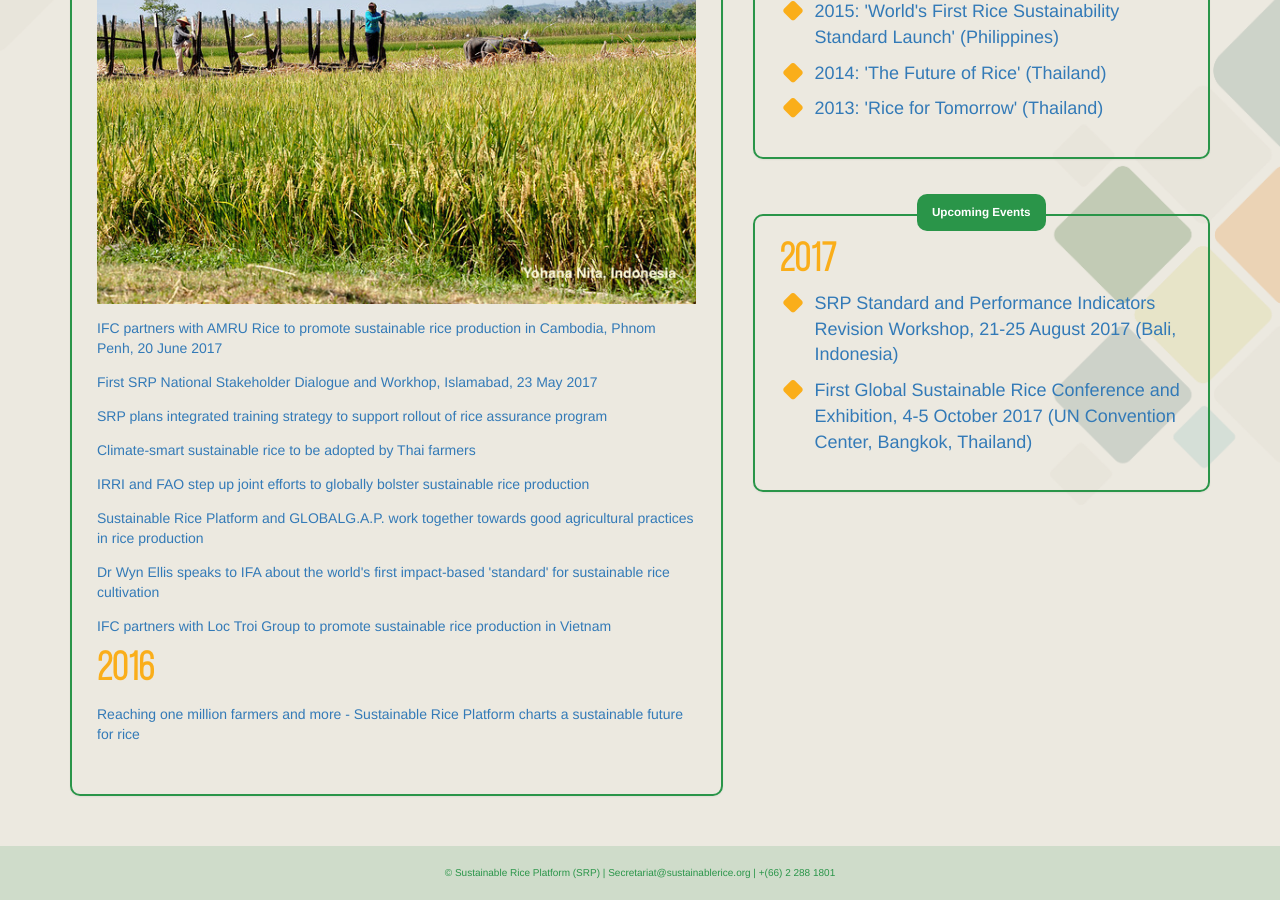
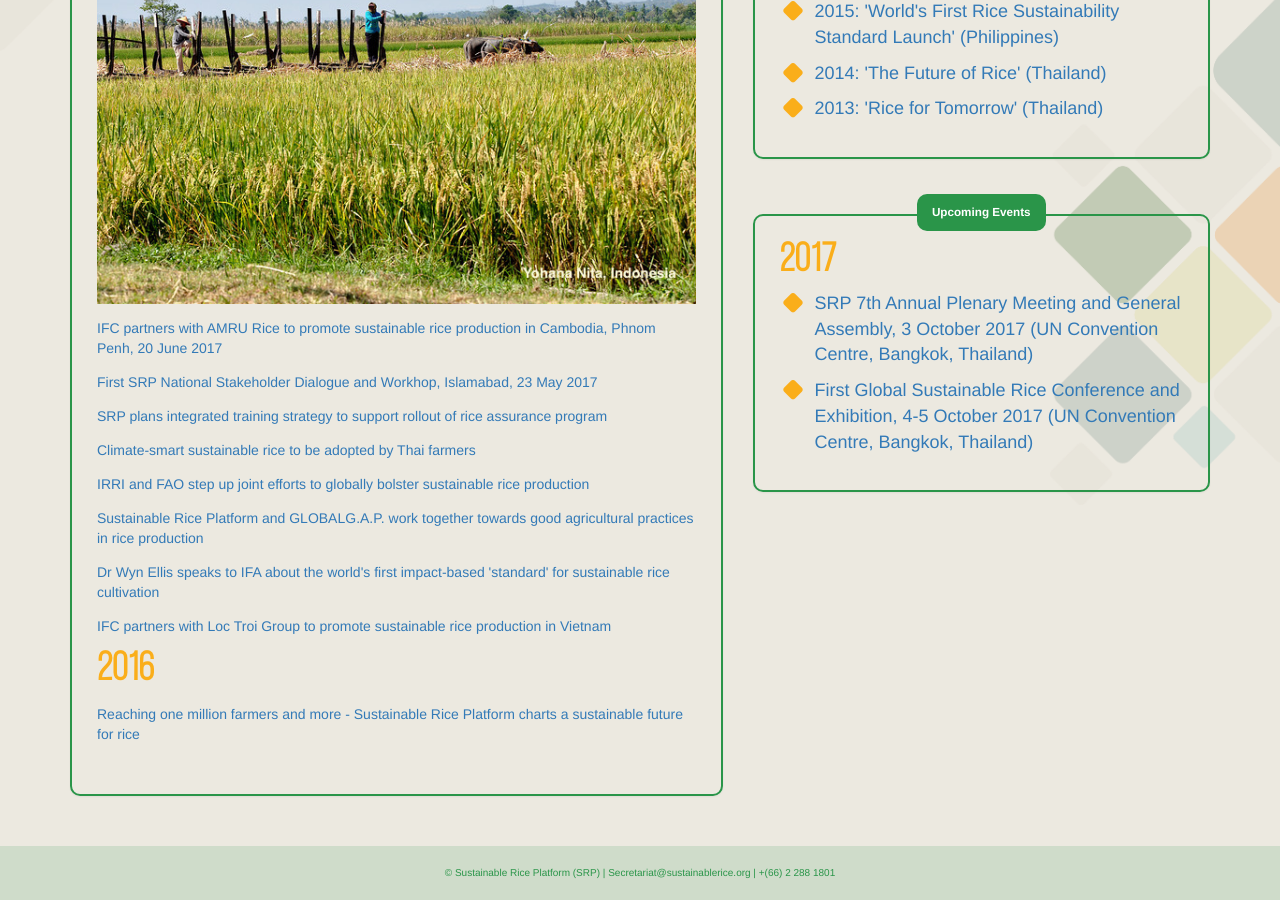
Before and after one commit to sustainablericeplatform/sustainablericeplatform.github.io, a Jekyll site: the page built from News-and-Events/index.html, in a window 1280 px wide and 900 px high, scrolled down 757 px. Built offline with Jekyll 4.4.1, drawn with Linux system fonts in a browser that asks for light colours.

Commit message:
Update index.html

```diff
--- a/News-and-Events/index.html
+++ b/News-and-Events/index.html
@@ -59,8 +59,8 @@ layout: default
                         <ul class="srp-list">
                         <!--<li><i class="fa fa-square"></i> <a href="/assets/docs/Updated Background, Programme and Registration Form for the SRP Training Strategy Workshop 3-4 May 2017.pdf" target="_blank">Sustainable Rice Platform Training Strategy Workshop, 3-4 May 2017 (International Rice Research Institute, Los Banos, Philippines)</a></li>
                         <li><i class="fa fa-square"></i> <a href="/assets/docs/SRP National Stakeholder Dialogue and Workshop - Islamabad 23 May 2017.pdf" target="_blank">SRP National Stakeholder Dialogue and Workshop, 23 May 2017 (Serena Hotel, Islamabad, Pakistan)</a></li>-->
-                            <li><i class="fa fa-square"></i> <a href="/assets/docs/Background SRP Standard and Performance Indicators Revision Workshop Bali 21-25 Aug 2017 FINAL.pdf" target="_blank">SRP Standard and Performance Indicators Revision Workshop, 21-25 August 2017 (Bali, Indonesia)</a></li>
-                        <li><i class="fa fa-square"></i> <a  href="http://www.sustainablericeconference.org" target="_blank">First Global Sustainable Rice Conference and Exhibition, 4-5 October 2017 (UN Convention Center, Bangkok, Thailand)</a></li>
+                            <li><i class="fa fa-square"></i> <a href="/assets/docs/Preliminary Agenda with Registration Form v 3 Sept 2017.pdf" target="_blank">SRP 7th Annual Plenary Meeting and General Assembly, 3 October 2017 (UN Convention Centre, Bangkok, Thailand)</a></li>
+                        <li><i class="fa fa-square"></i> <a  href="http://www.sustainablericeconference.org" target="_blank">First Global Sustainable Rice Conference and Exhibition, 4-5 October 2017 (UN Convention Centre, Bangkok, Thailand)</a></li>
                         </ul>
                     </div>
                 </div>
```
